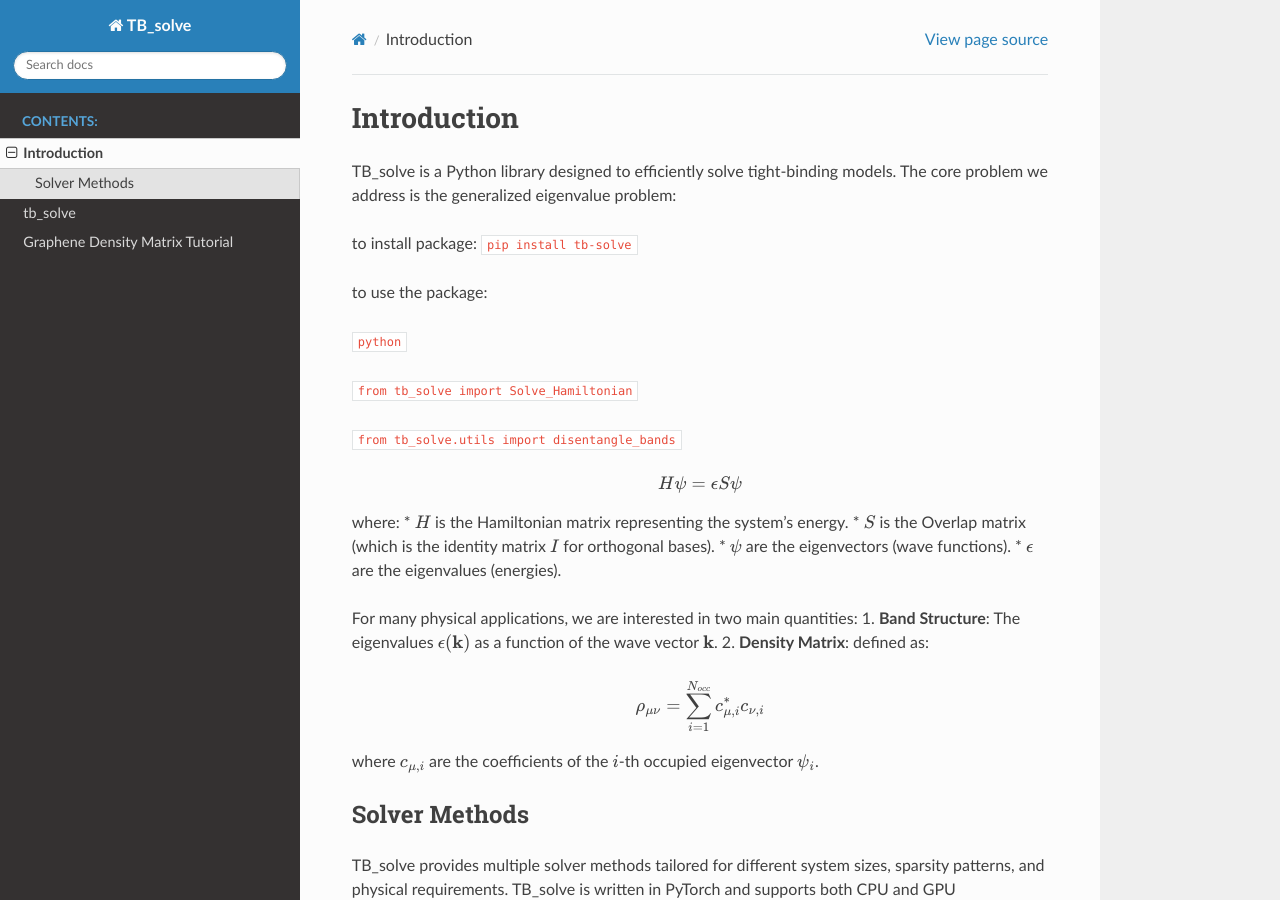
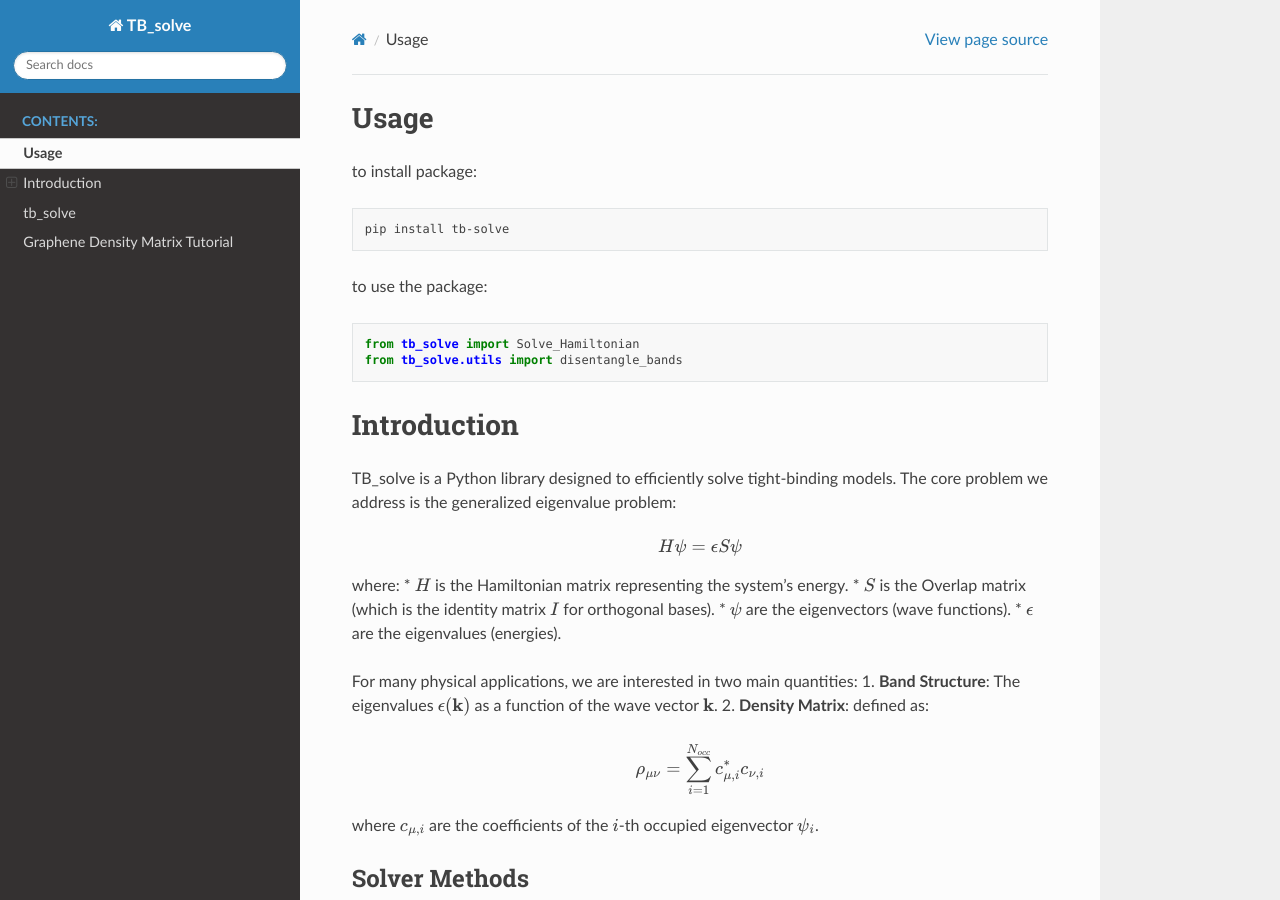
Before and after one commit to dpalmer-anl/TB_solve, a Sphinx documentation site: the page built from docs/intro.rst, in a window 1280 px wide and 900 px high. Built offline with Sphinx 7.4.7 and the Read the Docs theme 3.1.0, drawn with Linux system fonts in a browser that asks for light colours.

Commit message:
update intro

```diff
--- a/docs/intro.rst
+++ b/docs/intro.rst
@@ -1,17 +1,23 @@
+Usage
+===========
+to install package:
+
+.. code-block:: bash
+
+    pip install tb-solve
+
+to use the package:
+
+.. code-block:: python
+
+    from tb_solve import Solve_Hamiltonian
+    from tb_solve.utils import disentangle_bands
+
 Introduction
 ============
 
+
 TB_solve is a Python library designed to efficiently solve tight-binding models. The core problem we address is the generalized eigenvalue problem:
-
-to install package: ``pip install tb-solve``
-
-to use the package:
-
-``python``
-
-``from tb_solve import Solve_Hamiltonian``
-
-``from tb_solve.utils import disentangle_bands``
 
 .. math::
 
--- a/docs/tutorials/graphene_example.rst
+++ b/docs/tutorials/graphene_example.rst
@@ -7,7 +7,7 @@ This tutorial demonstrates how to calculate the density matrix of graphene using
 2. **Fermi Operator Expansion** (Linear scaling, finite temperature)
 3. **Density Matrix Purification** (Linear scaling, zero temperature)
 
-It uses `PythTB <https://pythtb.org/>`_ to generate the Hamiltonian.
+`PythTB <https://pythtb.org/>`_ is used to generate the Hamiltonian, but these solvers are general to any tight-binding model.
 
 .. literalinclude:: graphene_density_matrix.py
    :language: python
```
Also changed, not shown: 14 other files.
